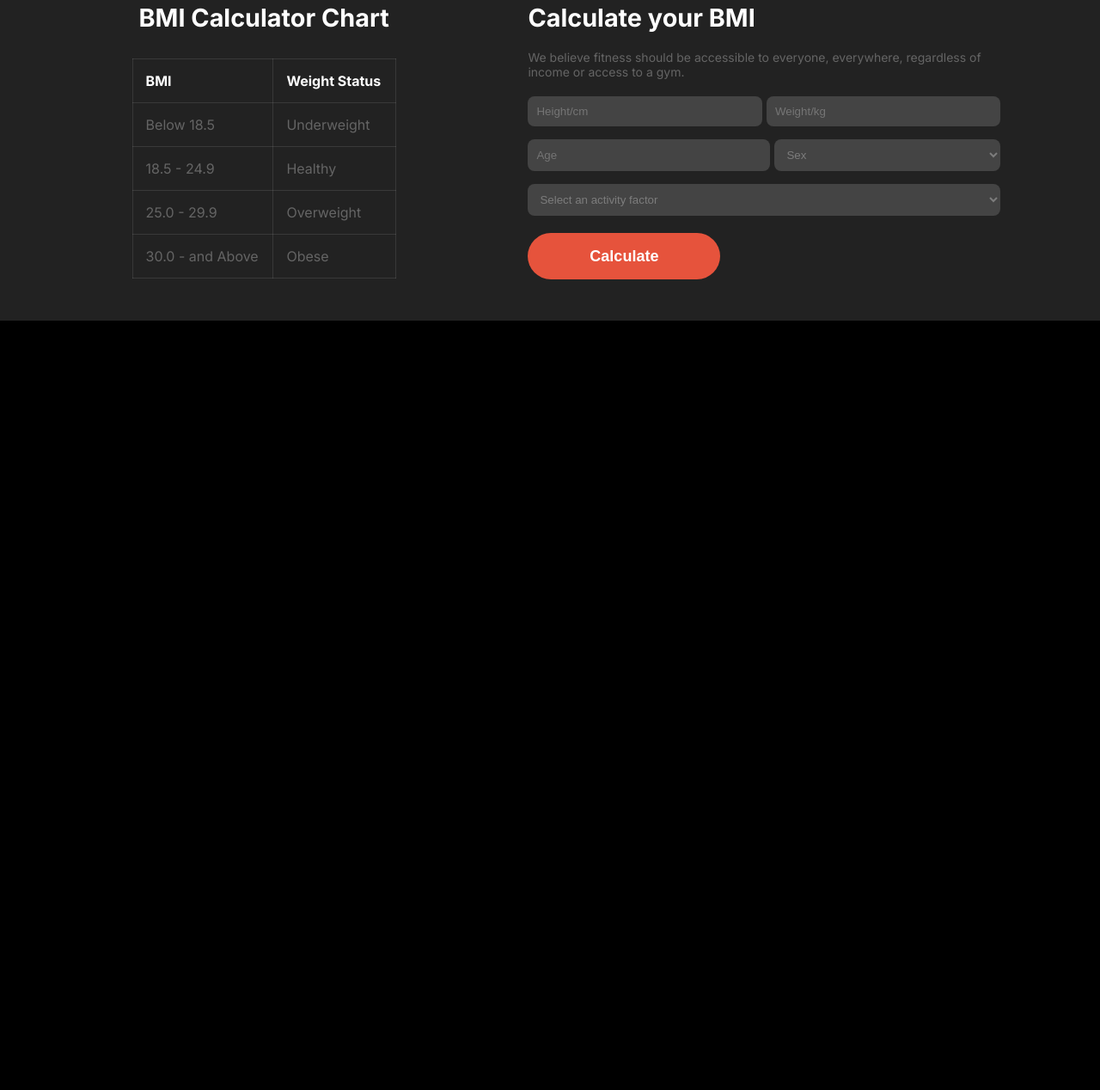
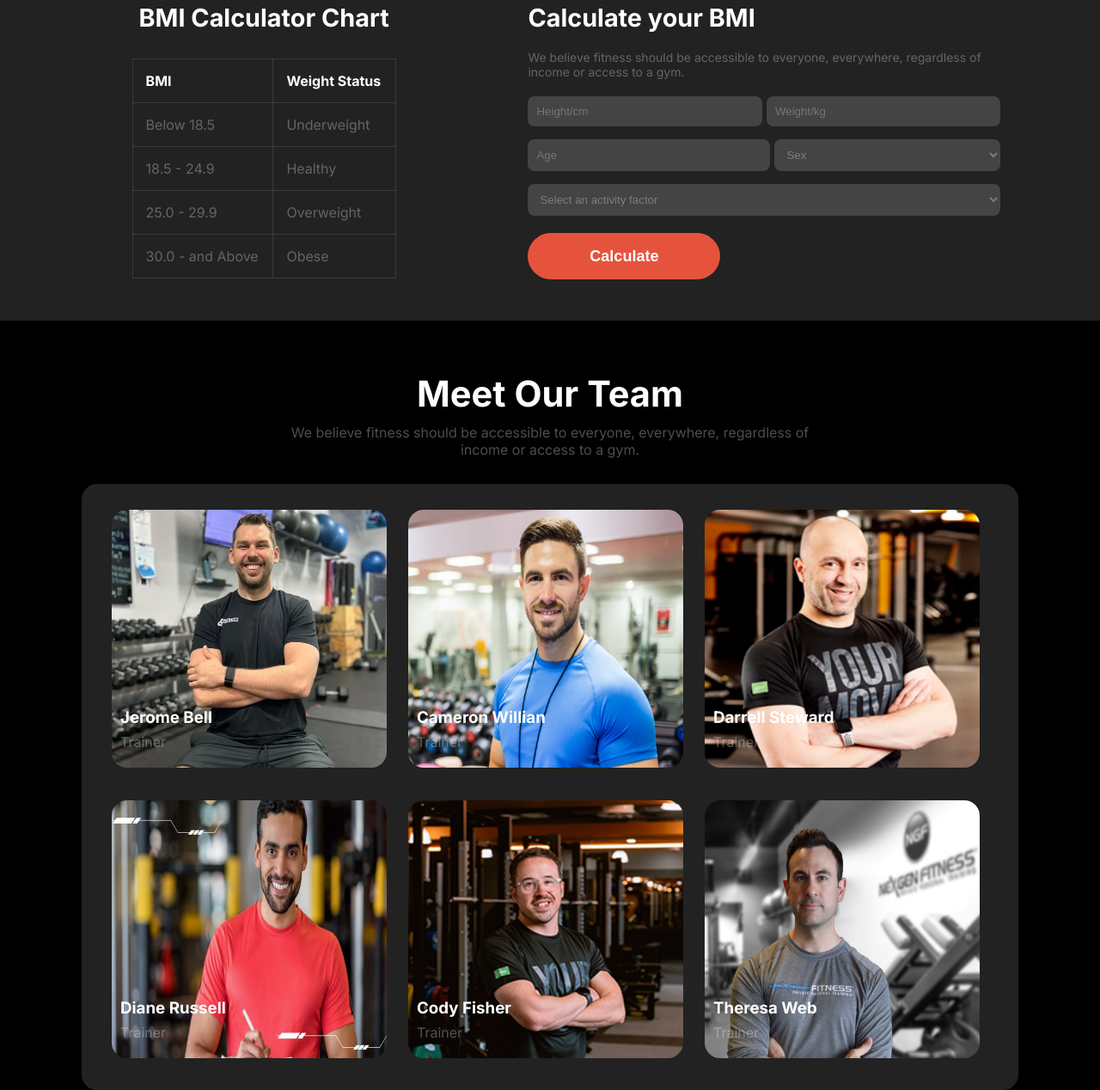
Before and after one commit to shafaet-hasan/Assignment-2, a plain HTML site: page index.html in a window 1280 px wide. Shown: the part 2652-3920 px from the top of the page at 86% size. Before the commit the page ends 3025 px from the top, so only its background shows below. Drawn offline with Linux system fonts and the light colour scheme.

Commit message:
meet our tam section done with responsive part

```diff
--- a/index.html
+++ b/index.html
@@ -185,6 +185,44 @@
         </div>
     </div>
 </section>
+<section class="meet">
+    <h1>Meet Our Team</h1>
+    <p>We believe fitness should be accessible to everyone, everywhere, regardless of income or access to a gym.</p>
+    <div class="meet-container">
+    <div class="meet-grid">
+        <div class="meet-grid-item">
+            <img src="./images/trainer1.png" alt="">
+            <h3>Jerome Bell</h3>
+            <p>Trainer</p>
+        </div>
+        <div class="meet-grid-item">
+            <img src="./images/trainer2.png" alt="">
+            <h3>Cameron Willian</h3>
+            <p>Trainer</p>
+        </div>
+        <div class="meet-grid-item">
+            <img src="./images/trainer3.png" alt="">
+            <h3>Darrell Steward</h3>
+            <p>Trainer</p>
+        </div>
+        <div class="meet-grid-item">
+            <img src="./images/trainer4.png" alt="">
+            <h3>Diane Russell</h3>
+            <p>Trainer</p>
+        </div>
+        <div class="meet-grid-item">
+            <img src="./images/trainer5.png" alt="">
+            <h3>Cody Fisher</h3>
+            <p>Trainer</p>
+        </div>
+        <div class="meet-grid-item">
+            <img src="./images/trainer6.png" alt="">
+            <h3>Theresa Web</h3>
+            <p>Trainer</p>
+        </div>
+    </div>
+    </div>
+</section>
 
 </body>
 </html>
--- a/styles/style.css
+++ b/styles/style.css
@@ -527,6 +527,70 @@ input[type="text"], select {
   padding: 16px 40px 16px 40px;
   margin-top: 20px;
 }
+.meet-container{
+  background: rgb(34, 34, 34);
+   max-width: 1060px;
+   height: 660px;
+   border-radius: 18px;
+   margin: 0 auto;
+   padding: 15px;
+   padding-top:30px;
+   /* z-index: 3; */
+}
+.meet h1{
+  margin-top: 60px;
+  color: white;
+  text-align: center;
+  font-size: 2.6rem;
+}
+.meet > p{
+  color:rgba(255, 255, 255, 0.3);
+  text-align: center;
+  max-width: 650px;
+  margin: 0 auto;
+  margin-top: 10px;
+  margin-bottom: 30px;
+}
+.meet-grid{
+  border-radius: 18px;
+  max-width: 1020px;
+  height: 660px;
+  display: grid;
+  grid-template-columns: repeat(3, 1fr);
+  gap: 15px;
+  position: relative;
+  margin: 0 auto;
+
+}
+
+.meet-grid-item {
+  border-radius: 18px;
+  position: relative;
+  /* overflow: hidden; */
+
+}
+
+.meet-grid-item img{
+  height: 300px;
+  width: 320px;
+  border-radius: 18px;
+  position: absolute;
+  /* z-index: 1; */
+
+}
+.meet-grid-item h3{
+  position: absolute;
+  left: 10px;
+  top: 230px;
+  color: white;
+
+}
+.meet-grid-item p{
+  position: absolute;
+  left: 10px;
+  top: 260px;
+  color:rgba(255, 255, 255, 0.3);
+}
 /* Responsive Part */
 @media screen and (max-width: 576px) {
   *{
@@ -680,4 +744,18 @@ form{
   margin-left: 12px;
   width: 95%;
 }
+.meet-container{
+  margin-left: 180px;
+  padding-top: 12px;
+  width: 340px;
+  height: 1980px;
+  margin: 0 auto;
 }
+.meet-grid{
+  /* margin-left: 30px; */
+
+  height: 1960px;
+  grid-template-columns: repeat(1,1fr);
+  margin: 0 auto;
+}
+}
```
